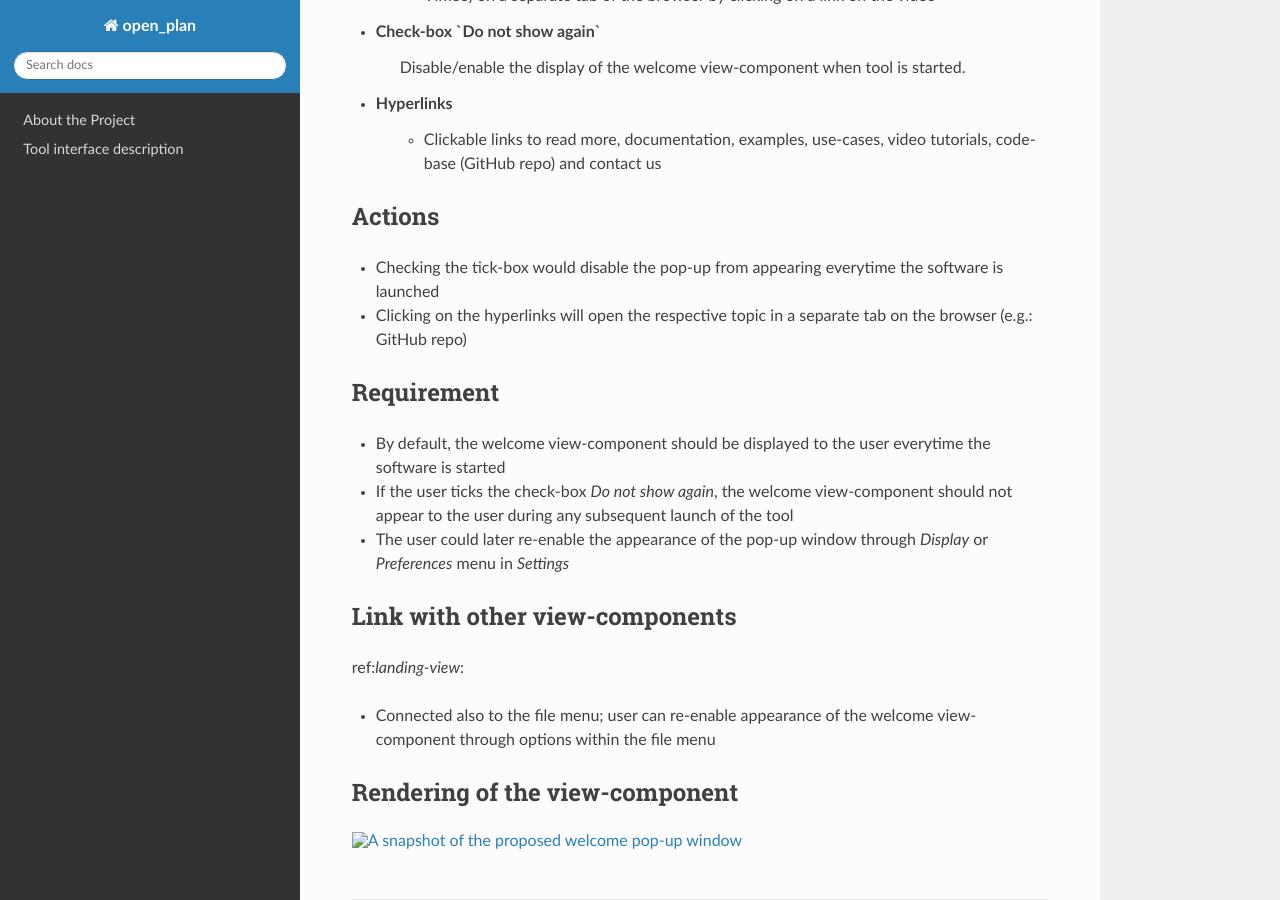
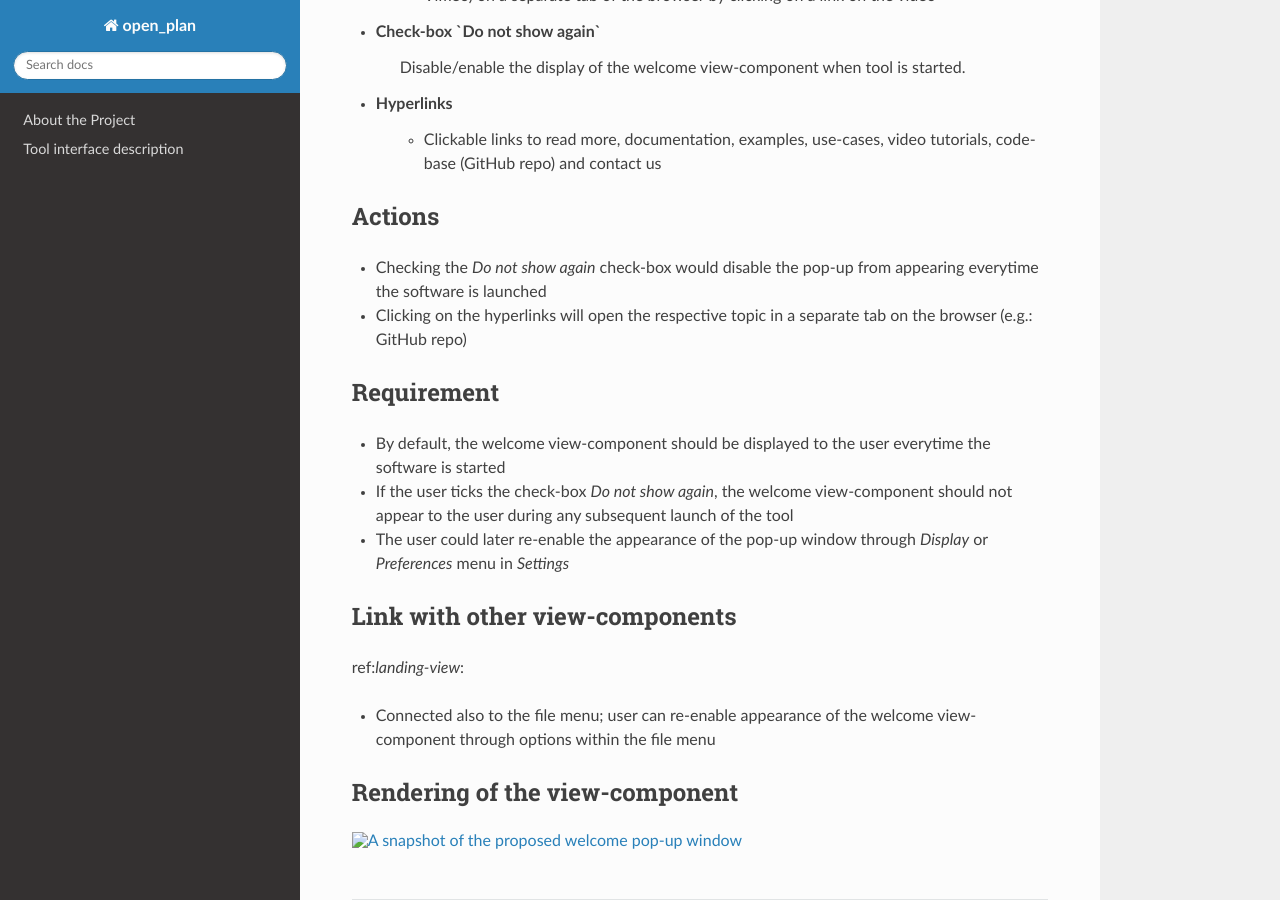
Before and after one commit to rl-institut/open_plan, a Sphinx documentation site: the page built from docs/view_components/welcome.rst, in a window 1280 px wide and 900 px high, scrolled down 484 px. Built offline with Sphinx 7.4.7 and the Read the Docs theme 2.0.0, drawn with Linux system fonts in a browser that asks for light colours; formulas are drawn with MathJax 3.

Commit message:
Improve the wording of the sentence
Co-authored-by: Pierre Francois <pierre-francois.duc@rl-institut.de>

```diff
--- a/docs/view_components/welcome.rst
+++ b/docs/view_components/welcome.rst
@@ -25,7 +25,7 @@ Attributes
 Actions
 ^^^^^^^
 
-* Checking the tick-box would disable the pop-up from appearing everytime the software is launched
+* Checking the `Do not show again` check-box would disable the pop-up from appearing everytime the software is launched
 * Clicking on the hyperlinks will open the respective topic in a separate tab on the browser (e.g.: GitHub repo)
 
 Requirement
```
